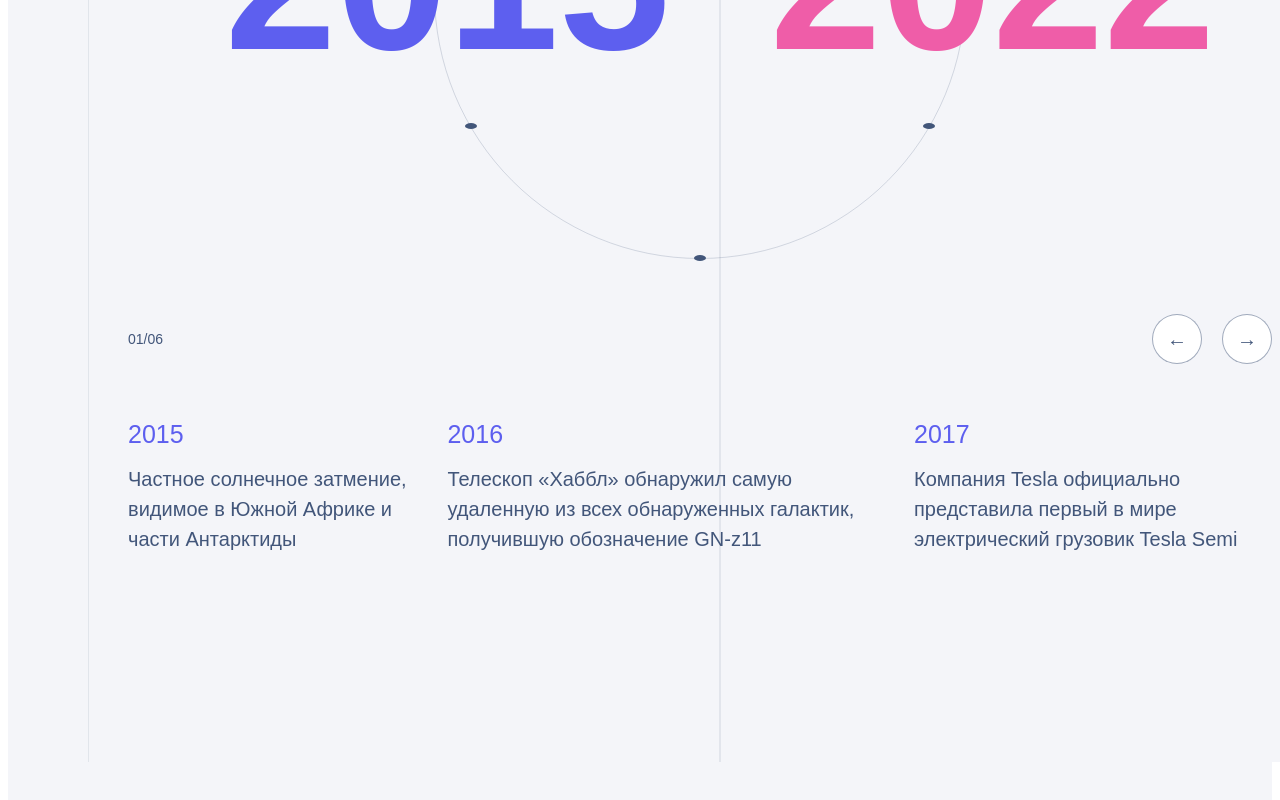
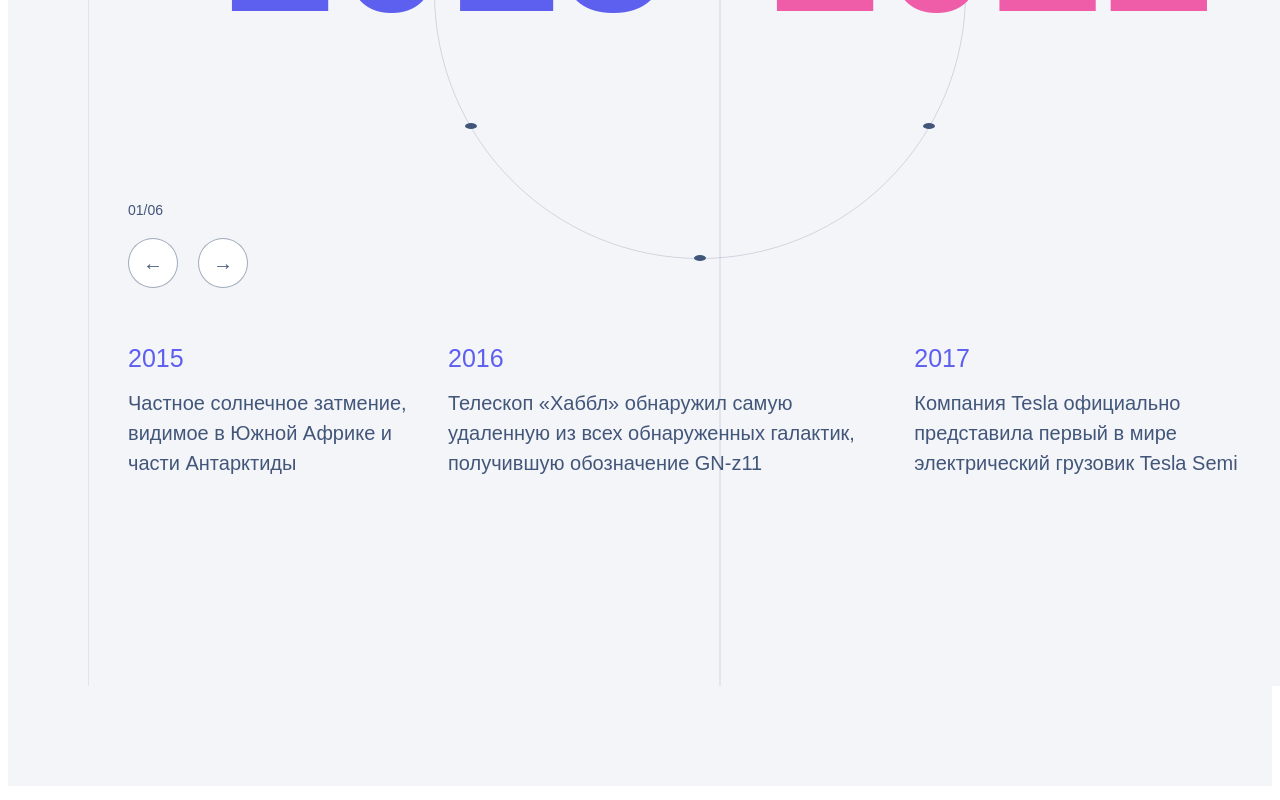
Before and after one commit to Sun-in-summer/only_for, a React app in the folder timeline-block/: page / in a window 1280 px wide. Shown: the part 910-1710 px from the top of the page. Built offline with nearby package versions, Linux system fonts and the light colour scheme.

Commit message:
styles updated

```diff
--- a/timeline-block/src/components/circle-time-line/circle-time-line.styles.ts
+++ b/timeline-block/src/components/circle-time-line/circle-time-line.styles.ts
@@ -4,7 +4,7 @@ import styled from "styled-components";
 export const CircleContainer = styled.div`
   position: relative;
   height: 530px;
-  margin-bottom: 56px;
+
 `;
 
 
@@ -18,6 +18,7 @@ export const Circle = styled.div`
   transform: translate(-50%, -50%);
   border: 1px solid rgba(66, 86, 122, 0.2);
   border-radius: 50%;
+
 `;
 
 export const CenterLine = styled.div`
--- a/timeline-block/src/components/events-slider/events-slider.styles.ts
+++ b/timeline-block/src/components/events-slider/events-slider.styles.ts
@@ -33,8 +33,9 @@ export const SliderTrack = styled.div`
   display: flex;
   gap: 20px;
   transition: transform 0.3s ease;
+  padding-top: 56px
 `;
-export const Slide = styled.div`
+export const SingleSlide = styled.div`
   min-width: 300px;
   padding: 0;
 `;
--- a/timeline-block/src/components/events-slider/events-slider.tsx
+++ b/timeline-block/src/components/events-slider/events-slider.tsx
@@ -1,6 +1,6 @@
 import { Swiper, SwiperSlide } from "swiper/react";
 import { EventName } from '../../shared/interfaces/event-name';
-import { EventDescription, EventYear, Slide, SliderTrack } from './events-slider.styles';
+import { EventDescription, EventYear, SingleSlide, SliderTrack } from './events-slider.styles';
 
 
 type EventsSliderProps = {
@@ -14,12 +14,10 @@ const EventsSlider: React.FC<EventsSliderProps> = ({ activeEvents }) => {
           <SwiperSlide key={index}>
             <SliderTrack>
               {activeEvents.map((event, index) => (
-                <div  key={index}>
-                  <div>
-                    <EventYear>{event.year}</EventYear>
-                    <EventDescription>{event.description}</EventDescription>
-                  </div>
-                </div>
+                <SingleSlide key={index}>
+                  <EventYear>{event.year}</EventYear>
+                  <EventDescription>{event.description}</EventDescription>
+                </SingleSlide>
               ))}
             </SliderTrack>
           </SwiperSlide>
--- a/timeline-block/src/components/navigation/navigation.styles.ts
+++ b/timeline-block/src/components/navigation/navigation.styles.ts
@@ -1,15 +1,17 @@
 import styled from "styled-components";
 
-export const Navigation =  styled.div`
-  display: flex;
-  justify-content: space-between;
-  align-items: center;
-  margin-bottom: 56px;
-`
+export const Navigation = styled.div`
+  margin-top: -56px;
+  // display: flex;
+  // justify-content: space-between;
+  // align-items: center;
+  // margin-bottom: 56px;
+`;
 
 export const NavInfo =  styled.div`
   font-size: 14px;
   color: #42567A;
+  margin-bottom: 20px;
 `
 export const NavButtons =  styled.div`
   display: flex;
```
